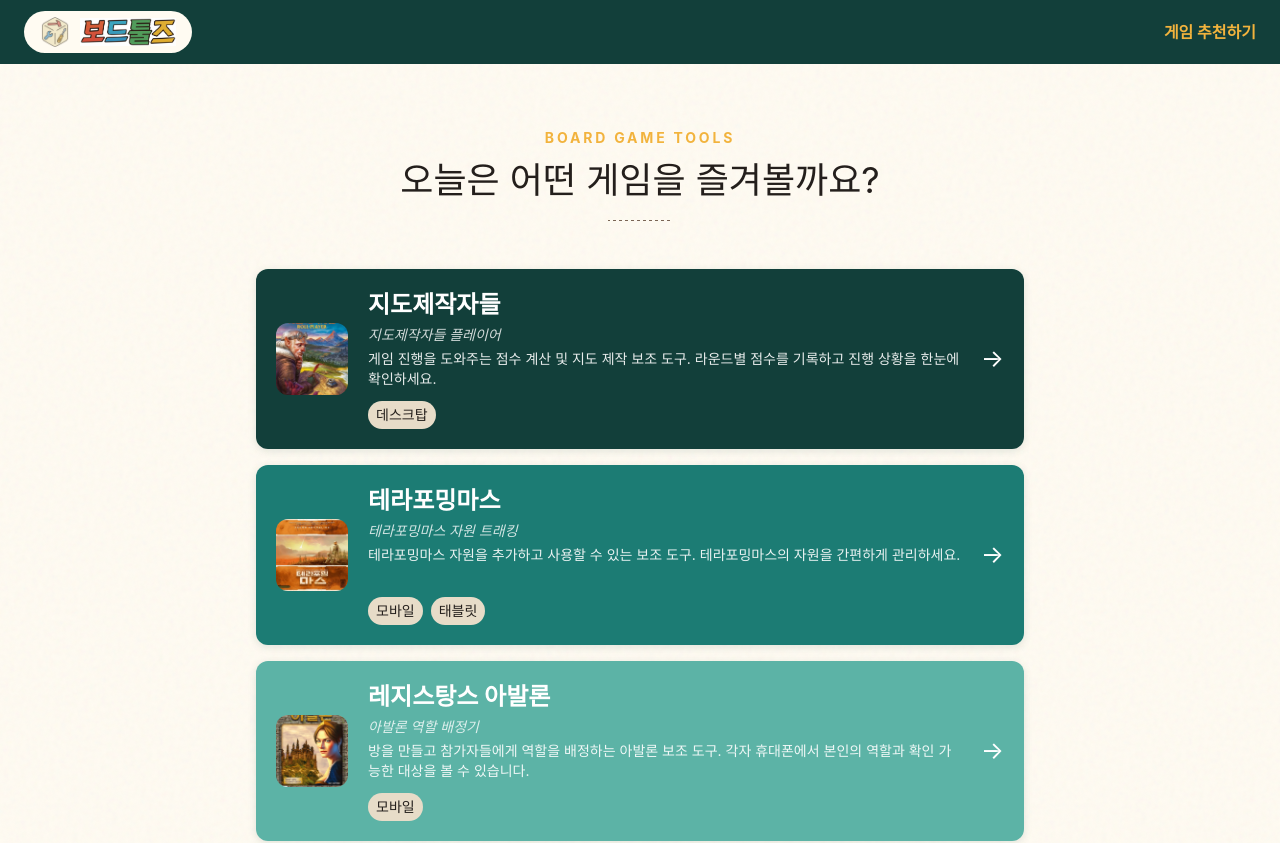
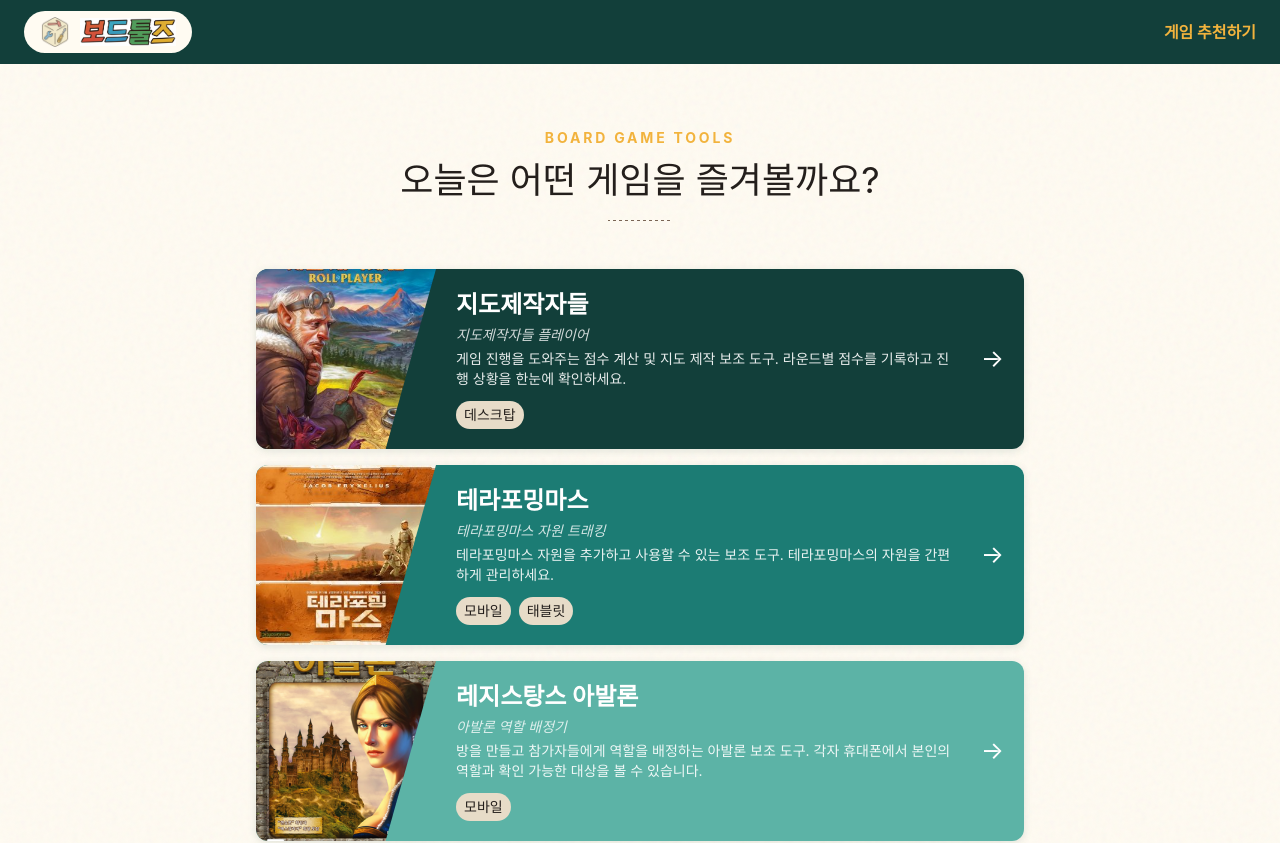
Before and after one commit to jungsmins/board-tools, a Next.js app: page / in a window 1280 px wide. Shown: the top 843 px of the page. Built offline with nearby package versions, Linux system fonts and the light colour scheme.

Commit message:
feat: ToolListItem 이미지 영역을 사선 컷 레이아웃으로 변경

```diff
--- a/src/app/globals.css
+++ b/src/app/globals.css
@@ -237,3 +237,8 @@
   background-size: 6px 1px;
   background-repeat: repeat-x;
 }
+
+.clip-diagonal {
+  /* 위쪽은 박스 전체 너비, 아래로 내려갈수록 안쪽으로 좁아지는 사선 컷 */
+  clip-path: polygon(0 0, 100% 0, 72% 100%, 0 100%);
+}
--- a/src/components/shared/ToolListItem.tsx
+++ b/src/components/shared/ToolListItem.tsx
@@ -19,22 +19,22 @@
       href={tool.href}
       style={{ animationDelay: `${index * 80}ms` }}
       className={clsx(
-        'group flex w-full items-center gap-5 overflow-hidden rounded-md p-5 text-white shadow-card transition',
+        'group flex w-full items-stretch gap-5 overflow-hidden rounded-md text-white shadow-card transition',
         'hover:translate-x-1.5 hover:shadow-modal',
         'animate-pop-in',
         tone,
       )}
     >
-      <div className='flex h-[72px] w-[72px] shrink-0 items-center justify-center overflow-hidden rounded-md bg-black/10 transition group-hover:rotate-[-4deg] group-hover:scale-[1.06]'>
+      <div className='clip-diagonal relative w-[38%] max-w-[180px] shrink-0'>
         <Image
           src={tool.image}
           alt={tool.title}
-          width={72}
-          height={72}
-          className='h-full w-full object-cover'
+          fill
+          sizes='180px'
+          className='object-cover transition group-hover:scale-105'
         />
       </div>
-      <div className='flex min-w-0 flex-1 flex-col gap-1'>
+      <div className='flex min-w-0 flex-1 flex-col justify-center gap-1 py-5'>
         <p className='truncate text-2xl font-bold'>{tool.title}</p>
         <p className='text-sm italic opacity-80'>{tool.subtitle}</p>
         <p className='min-h-10 text-sm leading-5 opacity-90 line-clamp-2'>
@@ -46,7 +46,7 @@
           ))}
         </div>
       </div>
-      <span className='shrink-0 text-2xl transition group-hover:translate-x-1'>
+      <span className='shrink-0 self-center pr-5 text-2xl transition group-hover:translate-x-1'>
         →
       </span>
     </Link>
--- a/vitest.setup.tsx
+++ b/vitest.setup.tsx
@@ -7,8 +7,12 @@
   cleanup();
 });
 
+type MockImageProps = ImgHTMLAttributes<HTMLImageElement> & { fill?: boolean };
+
 vi.mock('next/image', () => ({
-  default: (props: ImgHTMLAttributes<HTMLImageElement>) => {
+  default: ({ fill, ...props }: MockImageProps) => {
+    // fill은 next/image 전용 boolean prop이라 DOM <img>에 그대로 넘기면 경고가 남 — 제거하고 스프레드
+    void fill;
     // eslint-disable-next-line @next/next/no-img-element, jsx-a11y/alt-text
     return <img {...props} />;
   },
```
